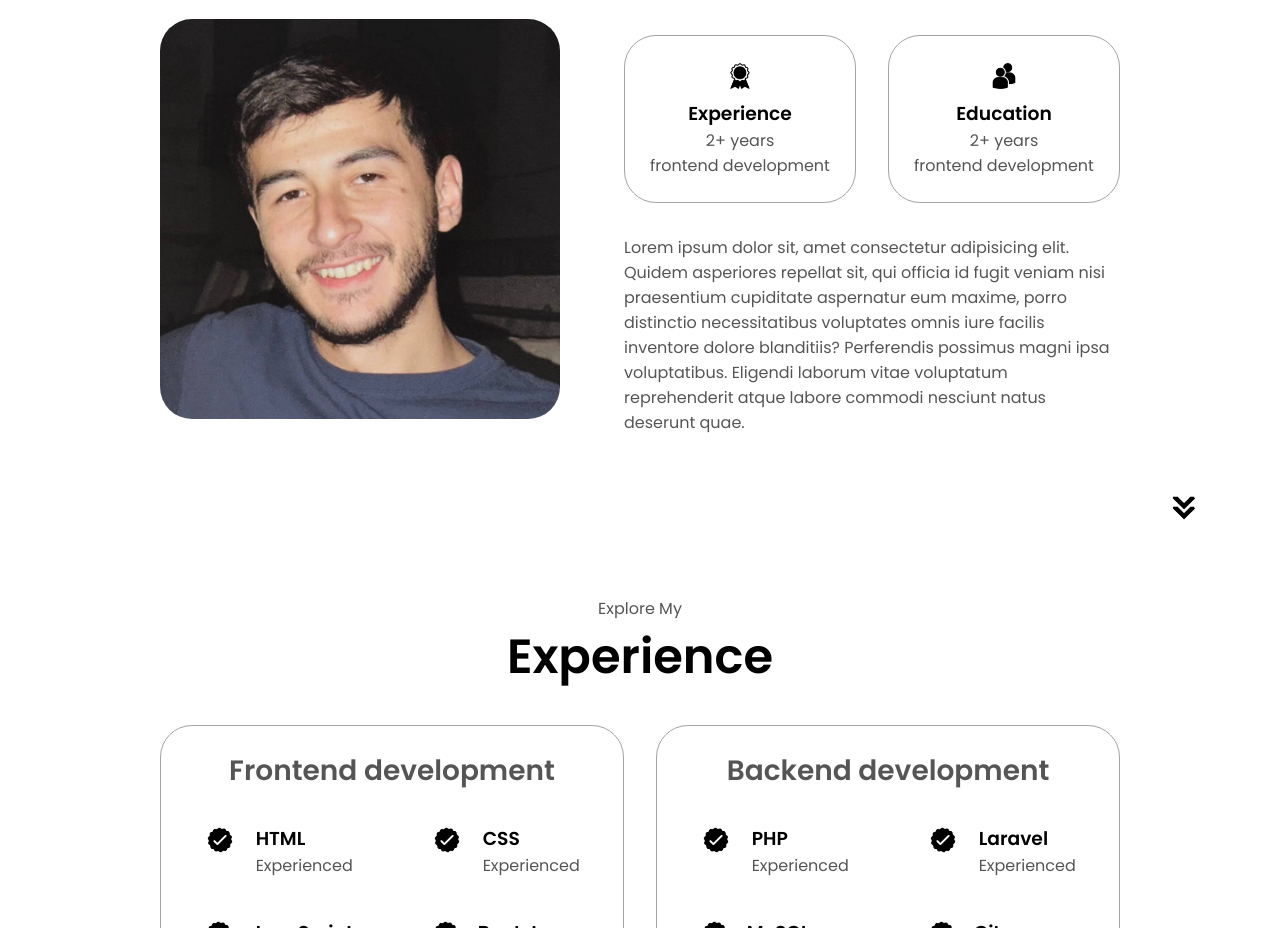
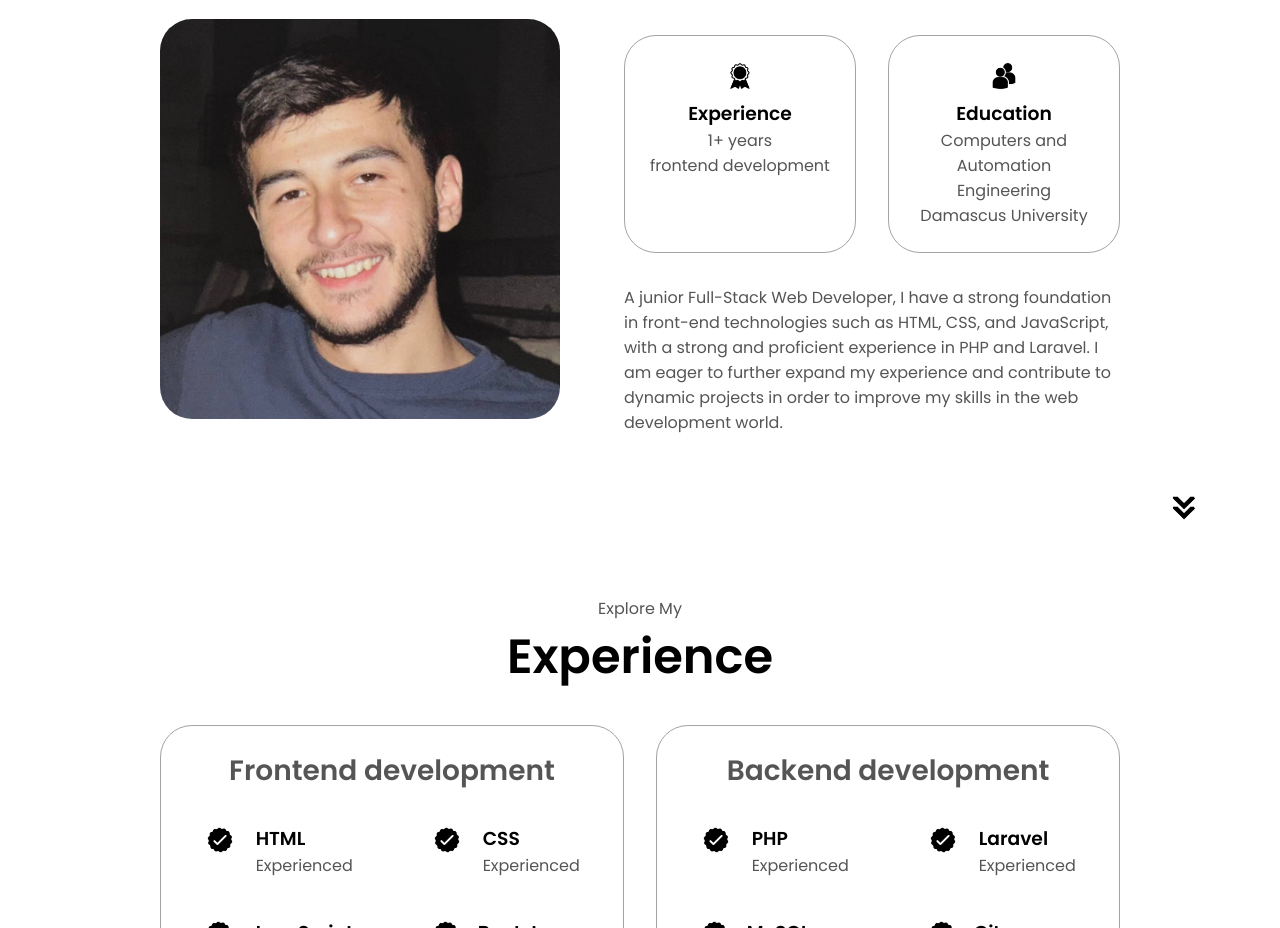
Before and after one commit to Janbourah/portfolio, a plain HTML site: page index.html in a window 1280 px wide. Shown: the part 1100-2028 px from the top of the page. Drawn offline with Linux system fonts and the light colour scheme.

Commit message:
did some edits

```diff
--- a/index.html
+++ b/index.html
@@ -72,16 +72,18 @@
                     <div class="details-container">
                         <img src="./assets/experience.png" alt="experience icon" class="icon">
                         <h3>Experience</h3>
-                        <p>2+ years <br>frontend development</p>
+                        <p>1+ years <br>frontend development</p>
                     </div>
                     <div class="details-container">
                         <img src="./assets/education.png" alt="education icon" class="icon">
                         <h3>Education</h3>
-                        <p>2+ years <br>frontend development</p>
+                        <p>Computers and Automation Engineering <br>Damascus University</p>
                     </div>
                 </div>
                 <div class="text-container">
-                    <p>Lorem ipsum dolor sit, amet consectetur adipisicing elit. Quidem asperiores repellat sit, qui officia id fugit veniam nisi praesentium cupiditate aspernatur eum maxime, porro distinctio necessitatibus voluptates omnis iure facilis inventore dolore blanditiis? Perferendis possimus magni ipsa voluptatibus. Eligendi laborum vitae voluptatum reprehenderit atque labore commodi nesciunt natus deserunt quae.</p>
+                    <p>A junior Full-Stack Web Developer, I have a strong foundation in front-end technologies such as HTML, CSS, and
+                        JavaScript, with a strong and proficient experience in PHP and Laravel. I am eager to further expand my experience
+                        and contribute to dynamic projects in order to improve my skills in the web development world.</p>
                 </div>
             </div>
         </div>
```
